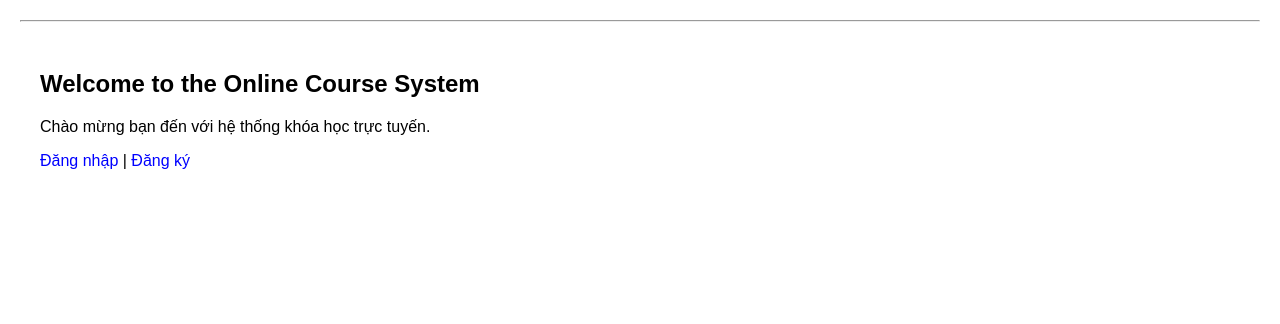
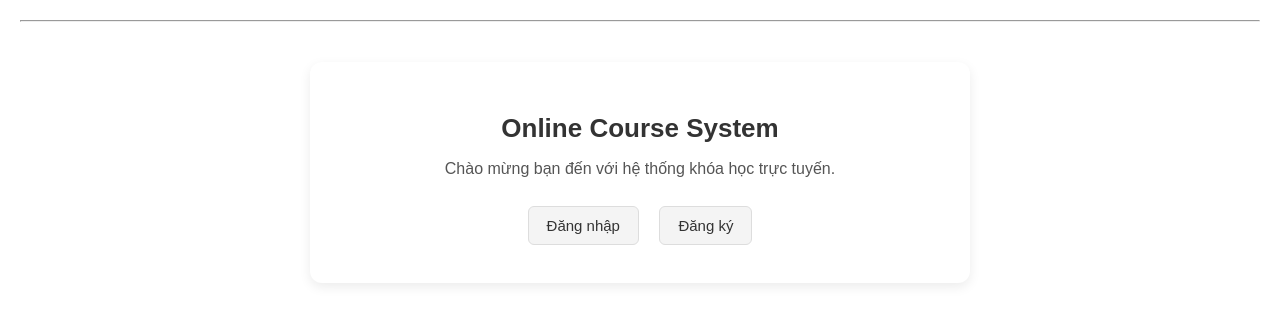
Before and after one commit to QuanhTr/BTTH02_CNWeb, a PHP site: the page made by onlinecourse/index.php in a window 1280 px wide. Shown: the part 48-372 px from the top of the page. Run offline with PHP 8.4, Linux system fonts and the light colour scheme.

Commit message:
update new

```diff
--- a/onlinecourse/views/home/index.php
+++ b/onlinecourse/views/home/index.php
@@ -1,14 +1,63 @@
-<div style="padding: 20px;">
-    <h2>Welcome to the Online Course System</h2>
+<style>
+    .home-container {
+        max-width: 600px;
+        margin: 40px auto;
+        padding: 30px;
+        background: #ffffff;
+        border-radius: 12px;
+        box-shadow: 0 4px 12px rgba(0,0,0,0.08);
+        font-family: Arial, sans-serif;
+        text-align: center;
+    }
+
+    .home-container h2 {
+        margin-bottom: 10px;
+        font-size: 26px;
+        font-weight: 600;
+        color: #333;
+    }
+
+    .home-container p {
+        color: #555;
+        font-size: 16px;
+        margin-bottom: 20px;
+    }
+
+    .home-container a {
+        display: inline-block;
+        margin: 8px;
+        padding: 10px 18px;
+        text-decoration: none;
+        font-size: 15px;
+        background: #f4f4f4;
+        color: #333;
+        border-radius: 6px;
+        border: 1px solid #ddd;
+        transition: 0.2s;
+    }
+
+    .home-container a:hover {
+        background: #e9e9e9;
+    }
+
+    .home-user-name {
+        font-weight: bold;
+        color: #222;
+    }
+</style>
+
+<div class="home-container">
+    <h2>Online Course System</h2>
     <p>Chào mừng bạn đến với hệ thống khóa học trực tuyến.</p>
 
     <?php if (!isset($_SESSION['user'])): ?>
+        <a href="index.php?controller=auth&action=login">Đăng nhập</a>
+        <a href="index.php?controller=auth&action=register">Đăng ký</a>
+
+    <?php else: ?>
         <p>
-            <a href="index.php?controller=auth&action=login">Đăng nhập</a> |
-            <a href="index.php?controller=auth&action=register">Đăng ký</a>
+            Xin chào, <span class="home-user-name"><?= $_SESSION['user']['fullname'] ?></span>
         </p>
-    <?php else: ?>
-        <p>Xin chào, <strong><?= $_SESSION['user']['fullname'] ?></strong>!</p>
 
         <?php if ($_SESSION['user']['role'] == 0): ?>
             <a href="index.php?controller=student&action=dashboard">Vào trang học viên</a>
```
Also changed, not shown: onlinecourse/views/admin/dashboard.php (+112 -21 lines), onlinecourse/views/auth/login.php (+26 -6 lines), onlinecourse/views/layouts/sidebar.php (+5 -5 lines).
